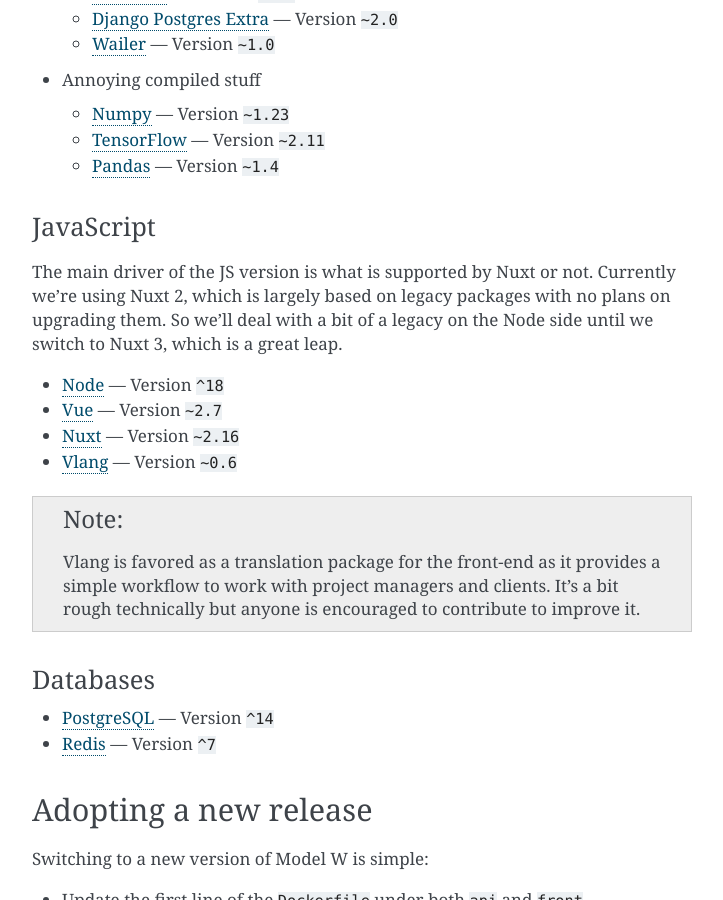
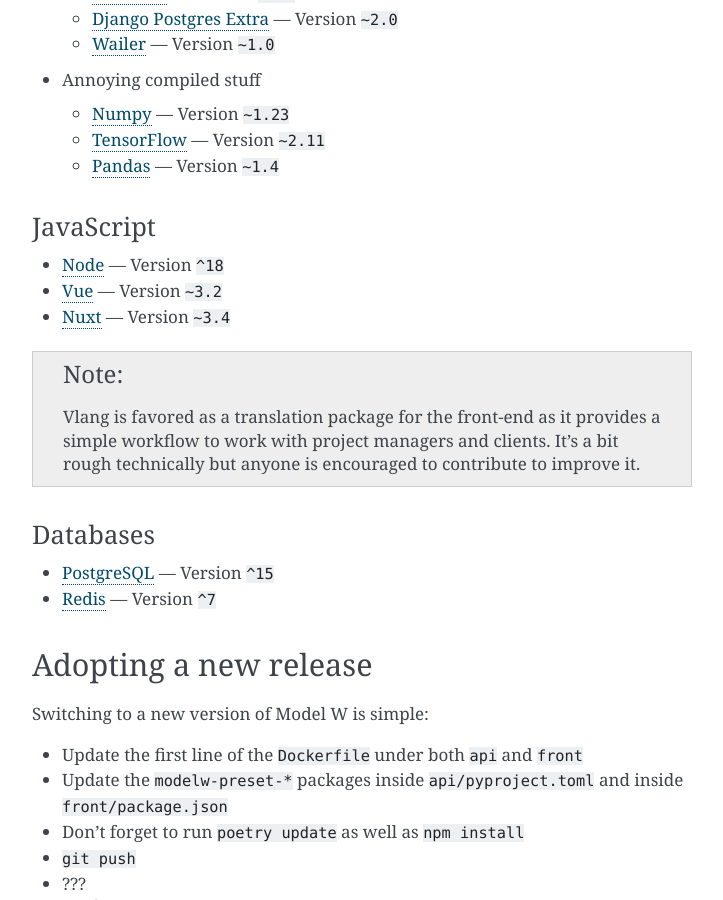
Before and after one commit to ModelW/directory, a Sphinx documentation site: the page built from doc/source/release-cycle.md, in a window 1280 px wide and 900 px high, scrolled down 2316 px. Shown: the whole window, without its empty margins (388-1111 px from the left). Built offline with Sphinx 7.4.7, drawn with Linux system fonts in a browser that asks for light colours.

Commit message:
Start preparing for Nuxt 3

````diff
--- a/doc/source/release-cycle.md
+++ b/doc/source/release-cycle.md
@@ -111,15 +111,9 @@
 
 ### JavaScript
 
-The main driver of the JS version is what is supported by Nuxt or not. Currently
-we're using Nuxt 2, which is largely based on legacy packages with no plans on
-upgrading them. So we'll deal with a bit of a legacy on the Node side until we
-switch to Nuxt 3, which is a great leap.
-
 -   [Node](https://nodejs.org/en/about/releases/) &mdash; Version `^18`
--   [Vue](https://endoflife.date/vue) &mdash; Version `~2.7`
--   [Nuxt](https://nuxtjs.org/releases) &mdash; Version `~2.16`
--   [Vlang](https://github.com/Xowap/Vlang/tags) &mdash; Version `~0.6`
+-   [Vue](https://endoflife.date/vue) &mdash; Version `~3.2`
+-   [Nuxt](https://nuxtjs.org/releases) &mdash; Version `~3.4`
 
 ```{note}
 Vlang is favored as a translation package for the front-end
@@ -131,7 +125,7 @@
 ### Databases
 
 -   [PostgreSQL](https://www.postgresql.org/support/versioning/) &mdash; Version
-    `^14`
+    `^15`
 -   [Redis](https://redis.io/topics/release-notes) &mdash; Version `^7`
 
 ## Adopting a new release
````
Also changed, not shown: doc/source/architecture.md (+1 -12 lines).
